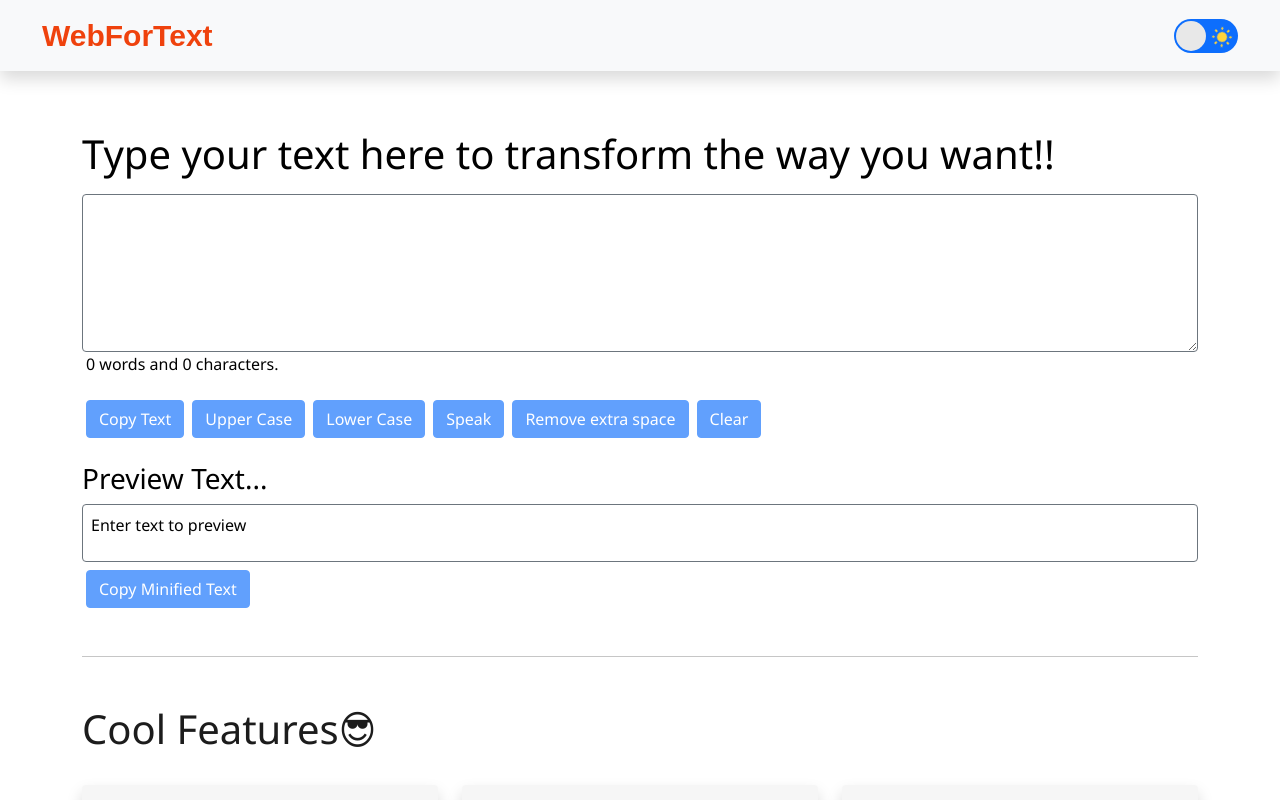
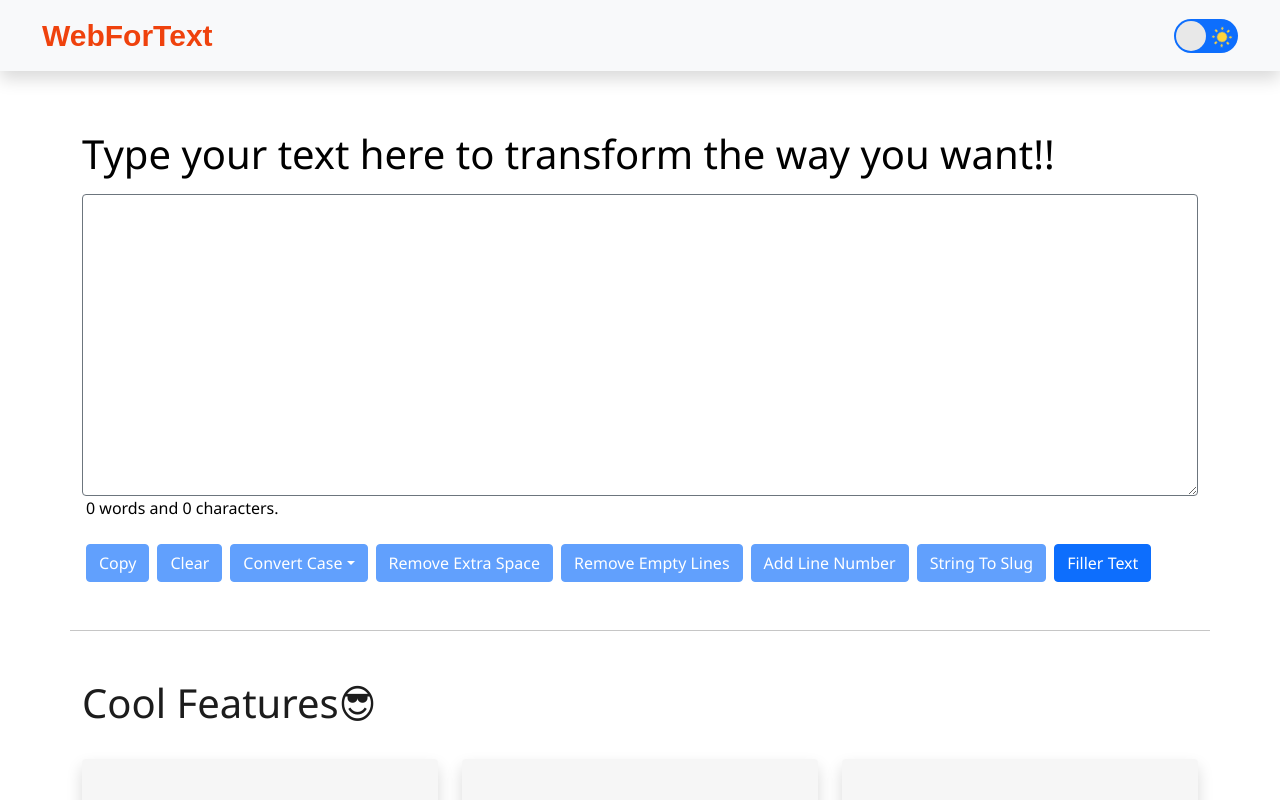
Before and after one commit to shub-171/webfortext, a React (Create React App) app: page / in a window 1280 px wide. Shown: the top 800 px of the page. Built offline with nearby package versions, Linux system fonts and the light colour scheme.

Commit message:
Added New Feature

```diff
--- a/package.json
+++ b/package.json
@@ -6,6 +6,7 @@
     "@testing-library/jest-dom": "^5.16.5",
     "@testing-library/react": "^13.4.0",
     "@testing-library/user-event": "^13.5.0",
+    "lorem-ipsum": "^2.0.8",
     "react": "^18.2.0",
     "react-dom": "^18.2.0",
     "react-scripts": "^5.0.1",
--- a/src/component/FeaturesSec.js
+++ b/src/component/FeaturesSec.js
@@ -5,7 +5,6 @@ function FeaturesSec(props) {
     return (
         <>
             <div className="container my-5">
-                <hr className='mb-5' style={{ color: props.mode === 'dark' ? '#777777' : '#1c1c1c' }} />
                 <h1 style={{ color: props.mode === 'dark' ? 'white' : '#1c1c1c' }}>Cool Features😎</h1>
                 <div className="row gy-4 mt-1" >
                     <Feature mode={props.mode} />
--- a/src/component/Form.js
+++ b/src/component/Form.js
@@ -1,51 +1,97 @@
 import React, { useState } from 'react'
+import { LoremIpsum } from 'lorem-ipsum';
 
 function Form(props) {
+
+    const lorem = new LoremIpsum({
+        sentencesPerParagraph: {
+            max: 10,
+            min: 5
+        },
+        wordsPerSentence: {
+            max: 16,
+            min: 8
+        }
+    });
+
     //Upper case
     const upCase = () => {
         let newText = text.toUpperCase();
         setText(newText)
     }
+
     //Lower case
     const loCase = () => {
         let newText = text.toLowerCase();
         setText(newText)
     }
+
     //clear text
     const clear = () => {
         let newText = "";
         setText(newText)
     }
-    //Speak text
-    const speak = () => {
-        let msg = new SpeechSynthesisUtterance();
-        msg.text = text;
-        window.speechSynthesis.speak(msg);
-    }
+
     //Copy text
     const copyText = () => {
         var mytext = document.getElementById("textBox");
         mytext.select();
         navigator.clipboard.writeText(mytext.value);
     }
+
     //Remove extra spaces
     const removeSpace = () => {
         let newText = text.split(/[ ]+/);
         setText(newText.join(" "));
     }
-    //Copy edited text
-    const copyEditedText = () => {
-        const str = document.getElementById('editedText').innerText
-        const el = document.createElement('textarea')
-        el.value = str
-        el.setAttribute('readonly', '')
-        el.style.position = 'absolute'
-        el.style.left = '-9999px'
-        document.body.appendChild(el)
-        el.select()
-        document.execCommand('copy')
-        document.body.removeChild(el)
+
+    //capitalize text
+    const capitalize = () => {
+        const capitalizedText = text.toLowerCase()
+            .split(' ')
+            .map(word => word.charAt(0).toUpperCase() + word.slice(1))
+            .join(' ');
+        setText(capitalizedText);
+    };
+
+    //String to slug
+    const createSlug = () => {
+        let slug = text
+            .split('\n')
+            .map(line =>
+                line.toLowerCase()
+                    .trim()
+                    .replace(/[^\w\s-]/g, '')
+                    .replace(/\s+/g, '-')
+                    .replace(/-+/g, '-')
+                    .replace(/^-+/, '')
+                    .replace(/-+$/, '')
+            )
+            .join('\n');
+        setText(slug);
+    };
+
+    // remove extra lines
+    const removeEmptyLines = () => {
+        let newText = text.split('\n').filter(line => line.trim() !== '').join('\n');
+        setText(newText)
     }
+
+    // Add line number
+    const addLineNumber = () => {
+        const numbered = text
+            .split('\n')
+            .map((line, index) => `${index + 1}: ${line}`)
+            .join('\n');
+        setText(numbered);
+    };
+
+    // Filler Text
+    const fillerText = () => {
+        const randomText = lorem.generateParagraphs(1); // Generate 5 paragraphs of Lorem Ipsum text
+        setText(randomText);
+    };
+
 
     const handleUp = (event) => {
         setText(event.target.value)
@@ -54,26 +100,39 @@ function Form(props) {
     const [text, setText] = useState("");
 
     return (
-        <div>
-            <div className="my-3 container" style={{ color: props.mode === 'dark' ? 'white' : 'black' }}>
+        <>
+            <div className="my-5 mt-3 container" style={{ color: props.mode === 'dark' ? 'white' : 'black' }}>
                 <h1>Type your text here to transform the way you want!!</h1>
-                <textarea className="form-control border-secondary mt-3" value={text} onChange={handleUp} id="textBox" rows="6" style={{ backgroundColor: props.mode === 'dark' ? '#1c1c1c6b' : 'white', color: props.mode === 'dark' ? 'white' : '#020202' }}></textarea>
+                <textarea className="form-control border-secondary mt-3" value={text} onChange={handleUp} id="textBox" rows="12" style={{ backgroundColor: props.mode === 'dark' ? '#1c1c1c6b' : 'white', color: props.mode === 'dark' ? 'white' : '#020202' }}></textarea>
                 <p className='mx-1'>{text.split(/\s+/).filter((element) => { return element.length !== 0 }).length} words and {text.length} characters.</p>
+                <div className='edit-buttons'>
+                    <button disabled={text.length === 0} className="btn btn-primary mx-1 mt-2" onClick={copyText}>Copy</button>
+                    <button disabled={text.length === 0} className="btn btn-primary mx-1 mt-2" onClick={clear}>Clear</button>
 
-                <button disabled={text.length === 0} className="btn btn-primary mx-1 mt-2" onClick={copyText}>Copy Text</button>
-                <button disabled={text.length === 0} className="btn btn-primary mx-1 mt-2" onClick={upCase}>Upper Case</button>
-                <button disabled={text.length === 0} className="btn btn-primary mx-1 mt-2" onClick={loCase}>Lower Case</button>
-                <button disabled={text.length === 0} className="btn btn-primary mx-1 mt-2" onClick={speak}>Speak</button>
-                <button disabled={text.length === 0} className="btn btn-primary mx-1 mt-2" onClick={removeSpace}>Remove extra space</button>
-                <button disabled={text.length === 0} className="btn btn-primary mx-1 mt-2" onClick={clear}>Clear</button>
+                    <div className="dropdown mx-1 mt-2">
+                        <button disabled={text.length === 0} className="btn btn-primary dropdown-toggle" type="button" id="dropdownMenuButton1" data-bs-toggle="dropdown" aria-expanded="false">
+                            Convert Case
+                        </button>
+                        <ul className="dropdown-menu" aria-labelledby="dropdownMenuButton1">
+                            <li><button disabled={text.length === 0} className="dropdown-item" onClick={upCase}>Upper Case</button></li>
+                            <li><button disabled={text.length === 0} className="dropdown-item" onClick={loCase}>Lower Case</button></li>
+                            <li><button disabled={text.length === 0} className="dropdown-item" onClick={capitalize}>Capitalize</button></li>
+                        </ul>
+                    </div>
 
-                <h3 className="mt-4">Preview Text...</h3>
-                <div className="border border-secondary p-2 rounded" style={{ backgroundColor: props.mode === 'dark' ? '#1c1c1c6b' : 'white', color: props.mode === 'dark' ? 'white' : '#020202' }}>
-                    <p id='editedText'>{text.length > 0 ? text : "Enter text to preview"}</p>
+
+
+
+                    <button disabled={text.length === 0} className="btn btn-primary mx-1 mt-2" onClick={removeSpace}>Remove Extra Space</button>
+                    <button disabled={text.length === 0} className="btn btn-primary mx-1 mt-2" onClick={removeEmptyLines}>Remove Empty Lines</button>
+                    <button disabled={text.length === 0} className="btn btn-primary mx-1 mt-2" onClick={addLineNumber}>Add line number</button>
+                    <button disabled={text.length === 0} className="btn btn-primary mx-1 mt-2" onClick={createSlug}>String to Slug</button>
+                    <button className="btn btn-primary mx-1 mt-2" onClick={fillerText}>Filler Text</button>
                 </div>
-                <button disabled={text.length === 0} className="btn btn-primary mx-1 mt-2" onClick={copyEditedText}>Copy Minified Text</button>
             </div>
-        </div>
+
+            <hr className='container' style={{ color: props.mode === 'dark' ? '#777777' : '#1c1c1c' }} />
+        </>
     )
 }
 
--- a/src/index.css
+++ b/src/index.css
@@ -69,7 +69,18 @@ nav{
   width: 24px;
   height: 24px;
 }
-
+.edit-buttons{
+  display: flex;
+  flex-wrap: wrap;
+  align-items: center;
+  justify-content: flex-start;
+}
+.edit-buttons button{
+  text-transform: capitalize;
+}
+.edit-buttons ul.dropdown-menu{
+  min-width: 100%;
+}
 /* .switch:hover */.sun svg {
   animation: rotate 15s linear infinite;
 }
```
Also changed, not shown: 1 other file (tests, documents, lock files or other folders).
